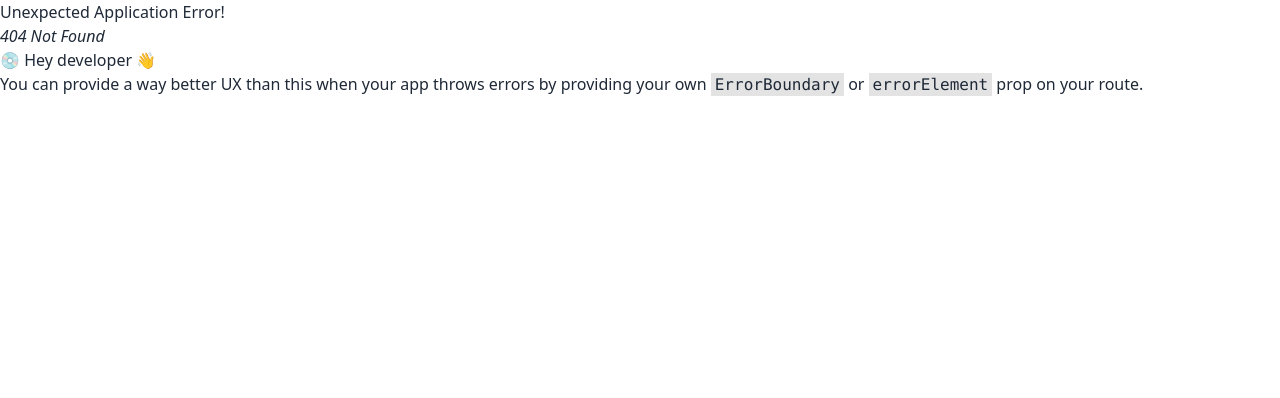
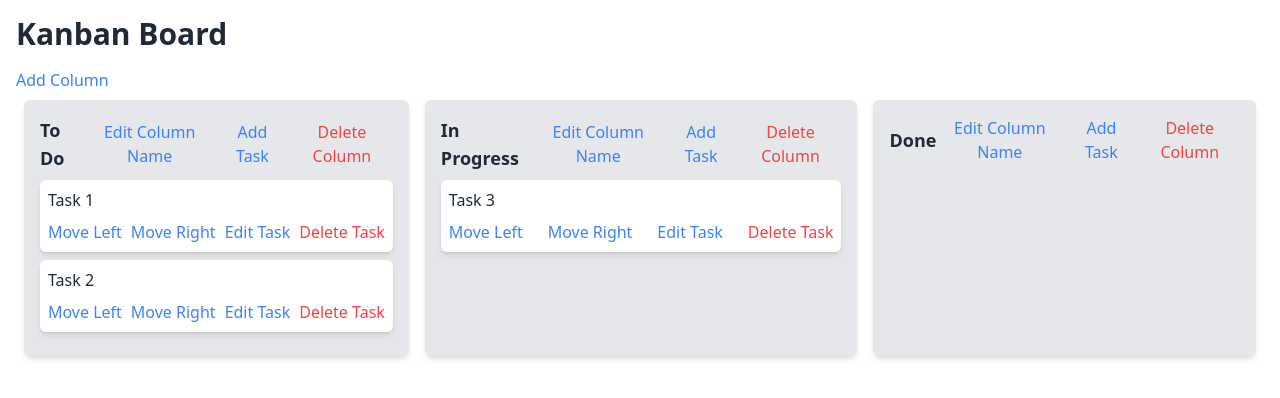
Before and after one commit to ballpanuwat25/Final-Project-Front-end-Dev-Init, a React (Create React App) app: page /test in a window 1280 px wide. Before the commit this address had no page. Shown: the top 398 px of the page. Built offline with nearby package versions, Linux system fonts and the light colour scheme.

Commit message:
Update 10.01.2024

```diff
--- a/package.json
+++ b/package.json
@@ -11,6 +11,7 @@
     "date-fns": "^3.0.6",
     "lucide-react": "^0.307.0",
     "react": "^18.2.0",
+    "react-beautiful-dnd": "^13.1.1",
     "react-dom": "^18.2.0",
     "react-router-dom": "^6.21.1",
     "react-scripts": "5.0.1",
--- a/src/components/layout/TodoComponent.js
+++ b/src/components/layout/TodoComponent.js
@@ -1,6 +1,5 @@
 import React, { useState, useEffect } from "react";
 import { formatDate } from "../../utils/dateUtils";
-
 import { isToday } from 'date-fns';
 
 function TodoComponent() {
@@ -24,12 +23,18 @@ function TodoComponent() {
         setTasks(updatedTasks);
     };
 
+    const checkTask = () => {
+        const todayTasks = tasks.filter(task => isToday(new Date(task.taskDueDate)));
+        return todayTasks.length > 0;
+    }
+
     return (
         <div className="w-full h-full flex flex-col gap-2">
             <div className="h-full flex flex-col p-2 gap-2 lg:p-4 lg:gap-4">
                 <h1 className="font-bold text-2xl">To-Do in Today!</h1>
                 <div className="w-full h-full flex flex-col gap-2">
-                    {tasks.map((task) => (
+                    {checkTask() ? (
+                        tasks.map((task) => (
                             <div key={task.taskId}>
                                 <button
                                     className="btn btn-neutral w-full inline-flex justify-start items-center"
@@ -43,7 +48,12 @@ function TodoComponent() {
                                     {task.taskName} | {task.taskDescription} | {task.taskPriority} | {formatDate(task.taskDueDate)}
                                 </button>
                             </div>
-                    ))}
+                        ))
+                    ) : (
+                        <>
+                            <p className="text-sm">No tasks for today!</p>
+                        </>
+                    )}
                 </div>
             </div>
         </div>
--- /dev/null
+++ b/src/components/todo/Board.js
@@ -0,0 +1,73 @@
+import React, { useState } from 'react';
+import Columns from './Columns';
+
+const Board = () => {
+    const [columns, setColumns] = useState([
+        { id: 1, title: 'To Do' },
+        { id: 2, title: 'In Progress' },
+        { id: 3, title: 'Done' },
+    ]);
+
+    const [tasks, setTasks] = useState([
+        { id: 1, title: 'Task 1', columnId: 1 },
+        { id: 2, title: 'Task 2', columnId: 1 },
+        { id: 3, title: 'Task 3', columnId: 2 },
+    ]);
+
+    const addTask = (columnId) => {
+        const newTask = { id: tasks.length + 1, title: `New Task`, columnId };
+        setTasks([...tasks, newTask]);
+    };
+
+    const addColumn = () => {
+        const newColumn = { id: columns.length + 1, title: `New Column` };
+        setColumns([...columns, newColumn]);
+    };
+
+    const deleteColumn = (columnId) => {
+        setColumns(columns.filter((column) => column.id !== columnId));
+    };
+
+    const editColumnName = (columnId, newName) => {
+        setColumns(
+            columns.map((column) => (column.id === columnId ? { ...column, title: newName } : column))
+        );
+    };
+
+    const moveTask = (taskId, direction) => {
+        const taskToMove = tasks.find((task) => task.id === taskId);
+        const columnIndex = columns.findIndex((column) => column.id === taskToMove.columnId);
+        const newColumnIndex =
+            direction === 'left' ? columnIndex - 1 : direction === 'right' ? columnIndex + 1 : columnIndex;
+
+        if (newColumnIndex >= 0 && newColumnIndex < columns.length) {
+            setTasks(
+                tasks.map((task) =>
+                    task.id === taskId ? { ...task, columnId: columns[newColumnIndex].id } : task
+                )
+            );
+        }
+    };
+
+    return (
+        <div className="flex flex-col">
+            <button onClick={addColumn} className="text-blue-500 text-left">Add Column</button>
+
+            <div className='flex'>
+                {columns.map((column) => (
+                    <Columns
+                        key={column.id}
+                        column={column}
+                        tasks={tasks}
+                        onAddTask={addTask}
+                        onDeleteColumn={deleteColumn}
+                        onEditColumnName={editColumnName}
+                        onMoveTask={moveTask}
+                    />
+                ))}
+            </div>
+        </div>
+    );
+};
+
+export default Board;
--- /dev/null
+++ b/src/components/todo/Columns.js
@@ -0,0 +1,65 @@
+import React, { useState } from 'react';
+import Tasks from './Tasks';
+
+const Columns = ({ column, tasks, onAddTask, onDeleteColumn, onEditColumnName, onMoveTask, onEditTask, onDeleteTask }) => {
+    const [isEditing, setIsEditing] = useState(false);
+    const [newColumnName, setNewColumnName] = useState(column.title);
+
+    const handleEditStart = () => {
+        setIsEditing(true);
+    };
+
+    const handleEditCancel = () => {
+        setIsEditing(false);
+        setNewColumnName(column.title);
+    };
+
+    const handleEditSave = () => {
+        onEditColumnName(column.id, newColumnName);
+        setIsEditing(false);
+    };
+
+    return (
+        <div className="bg-gray-200 p-4 rounded-md shadow-md m-2">
+            <div className="flex justify-between items-center mb-2">
+                {isEditing ? (
+                    <input
+                        type="text"
+                        value={newColumnName}
+                        onChange={(e) => setNewColumnName(e.target.value)}
+                        className="text-lg font-semibold p-1 border border-gray-400 rounded"
+                    />
+                ) : (
+                    <h2 className="text-lg font-semibold">{column.title}</h2>
+                )}
+                <div className="flex space-x-2">
+                    {isEditing ? (
+                        <>
+                            <button onClick={handleEditSave} className="text-green-500">Save</button>
+                            <button onClick={handleEditCancel} className="text-red-500">Cancel</button>
+                        </>
+                    ) : (
+                        <button onClick={handleEditStart} className="text-blue-500">Edit Column Name</button>
+                    )}
+                    <button onClick={() => onAddTask(column.id)} className="text-blue-500">Add Task</button>
+                    <button onClick={() => onDeleteColumn(column.id)} className="text-red-500">Delete Column</button>
+                </div>
+            </div>
+            <div>
+                {tasks
+                    .filter((task) => task.columnId === column.id)
+                    .map((task) => (
+                        <Tasks
+                            key={task.id}
+                            task={task}
+                            onMoveTask={onMoveTask}
+                            onEditTask={onEditTask}
+                            onDeleteTask={onDeleteTask}
+                        />
+                    ))}
+            </div>
+        </div>
+    );
+};
+
+export default Columns;
--- /dev/null
+++ b/src/components/todo/Tasks.js
@@ -0,0 +1,53 @@
+// Task.js
+import React, { useState } from 'react';
+
+const Task = ({ task, onMoveTask, onEditTask, onDeleteTask }) => {
+  const [isEditing, setIsEditing] = useState(false);
+  const [newTaskTitle, setNewTaskTitle] = useState(task.title);
+
+  const handleEditStart = () => {
+    setIsEditing(true);
+  };
+
+  const handleEditCancel = () => {
+    setIsEditing(false);
+    setNewTaskTitle(task.title);
+  };
+
+  const handleEditSave = () => {
+    onEditTask(task.id, newTaskTitle);
+    setIsEditing(false);
+  };
+
+  return (
+    <div className="bg-white p-2 rounded-md shadow-md mb-2">
+      {isEditing ? (
+        <input
+          type="text"
+          value={newTaskTitle}
+          onChange={(e) => setNewTaskTitle(e.target.value)}
+          className="mb-2 p-1 border border-gray-400 rounded"
+        />
+      ) : (
+        <p>{task.title}</p>
+      )}
+      <div className="flex justify-between mt-2">
+        {isEditing ? (
+          <>
+            <button onClick={handleEditSave} className="text-green-500">Save</button>
+            <button onClick={handleEditCancel} className="text-red-500">Cancel</button>
+          </>
+        ) : (
+          <>
+            <button onClick={() => onMoveTask(task.id, 'left')} className="text-blue-500">Move Left</button>
+            <button onClick={() => onMoveTask(task.id, 'right')} className="text-blue-500">Move Right</button>
+            <button onClick={handleEditStart} className="text-blue-500">Edit Task</button>
+            <button onClick={() => onDeleteTask(task.id)} className="text-red-500">Delete Task</button>
+          </>
+        )}
+      </div>
+    </div>
+  );
+};
+
+export default Task;
--- a/src/index.js
+++ b/src/index.js
@@ -7,6 +7,7 @@ import App from './App';
 import Todo from './pages/Todo';
 import Schedule from './pages/Schedule';
 import Journals from './pages/Journals';
+import Test from './pages/Test';
 
 import { createBrowserRouter, RouterProvider } from 'react-router-dom'
 
@@ -27,6 +28,10 @@ const router = createBrowserRouter([
     path: '/journal',
     element: <Journals />,
   },
+  {
+    path: 'test',
+    element: <Test />,
+  }
 ])
 
 ReactDOM.createRoot(document.getElementById('root')).render(
--- /dev/null
+++ b/src/pages/Test.js
@@ -0,0 +1,13 @@
+import React from 'react';
+import Board from '../components/todo/Board';
+
+function Test() {
+  return (
+    <div className="App p-4">
+      <h1 className="text-3xl font-semibold mb-4">Kanban Board</h1>
+      <Board />
+    </div>
+  );
+}
+
+export default Test;
--- a/src/pages/Todo.js
+++ b/src/pages/Todo.js
@@ -14,8 +14,9 @@ export default function Todo() {
     const [taskDescription, setTaskDescription] = useState('');
     const [taskStatus, setTaskStatus] = useState('');
     const [taskPriority, setTaskPriority] = useState('');
+    const [editingTask, setEditingTask] = useState(null);
 
-    const [editingTask, setEditingTask] = useState(null);
+    const [columns, setColumns] = useState(['todo', 'in-progress', 'done']);
 
     useEffect(() => {
         // Load tasks from local storage on component mount
@@ -31,7 +32,7 @@ export default function Todo() {
             taskDescription: taskDescription,
             taskStatus: taskStatus,
             taskDueDate: selectedDayFromCalendar ? selectedDayFromCalendar : startOfToday(),
-            taskPriority: taskPriority
+            taskPriority: taskPriority,
         }];
 
         setTasks(updatedTasks);
@@ -85,10 +86,13 @@ export default function Todo() {
                 <SidebarItem icon={<NotebookPen size={20} />} text="DailyJournal" active={false} alert={false} path={"/journal"} />
             </Sidebar>
 
-            <div className="flex-1 p-4">
+            <div className="flex-1 p-4 overflow-scroll">
+                <div className='w-full flex justify-between items-center'>
                     <h1 className='text-xl font-bold'>My Tasks</h1>
 
-                <div className="divider my-2" />
+                    <button className="btn btn-neutral btn-sm" onClick={() => document.getElementById('add_tasks').showModal()}>+ Add Tasks</button>
+                    <dialog id="add_tasks" className="modal">
+                        <div className="modal-box">
 
                             <div className="flex flex-col gap-2">
                                 <input
@@ -107,12 +111,32 @@ export default function Todo() {
                                     className="input input-bordered input-primary w-full"
                                 />
 
+                                <div className='flex w-full gap-2'>
                                     <SelectOption onSelectOptionChange={handleOptionChange} />
 
                                     <Calendar onSelectedDayChange={handleSelectedDayChange} />
+                                </div>
 
                                 <button className='btn btn-neutral' onClick={addTask}>Add Task</button>
                             </div>
+
+                            <div className="modal-action">
+                                <form method="dialog">
+                                    <button className="btn">Close</button>
+                                </form>
+                            </div>
+                        </div>
+                    </dialog>
+                </div>
+
+                <div className="divider my-2" />
+
+                <div className='flex flex-row gap-4'>
+                    {columns.map((column) => (
+                        <div key={column} className="bg-red-400 h-full w-72 rounded">
+                            <h2 className="text-lg font-bold">{column}</h2>
+
+                            <div className="divider my-2" />
 
                             <ul>
                                 {tasks.map((task) => (
@@ -157,6 +181,9 @@ export default function Todo() {
                                 ))}
                             </ul>
                         </div>
+                    ))}
+                </div>
+            </div>
         </div>
     );
 };
@@ -175,7 +202,7 @@ const SelectOption = ({ onSelectOptionChange }) => {
     };
 
     return (
-        <div className="relative inline-block text-left">
+        <div className="relative inline-block text-left w-full">
             <button
                 type="button"
                 className="inline-flex justify-between w-full btn btn-outline btn-primary px-4 py-2 text-sm leading-5 font-medium"
```
Also changed, not shown: 1 other file (tests, documents, lock files or other folders). Lines whose indentation alone changed are shown as unchanged.
